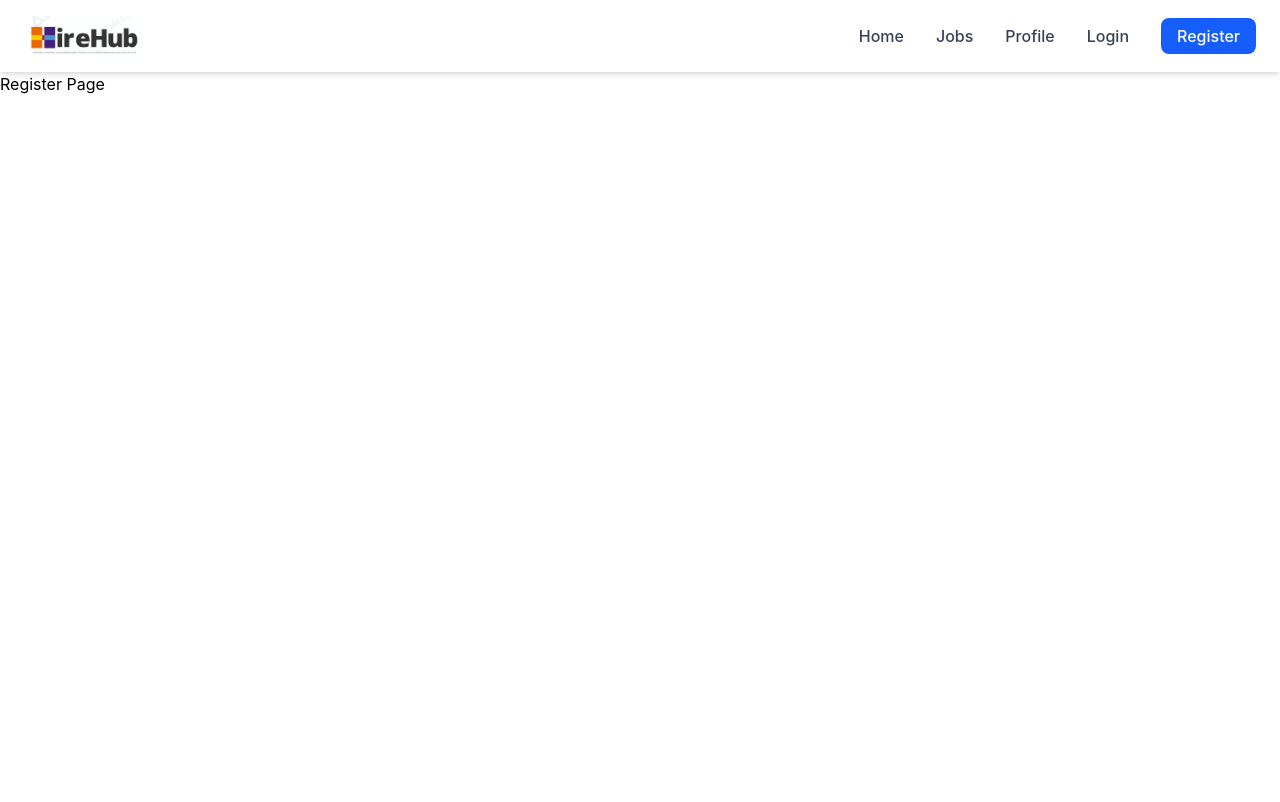
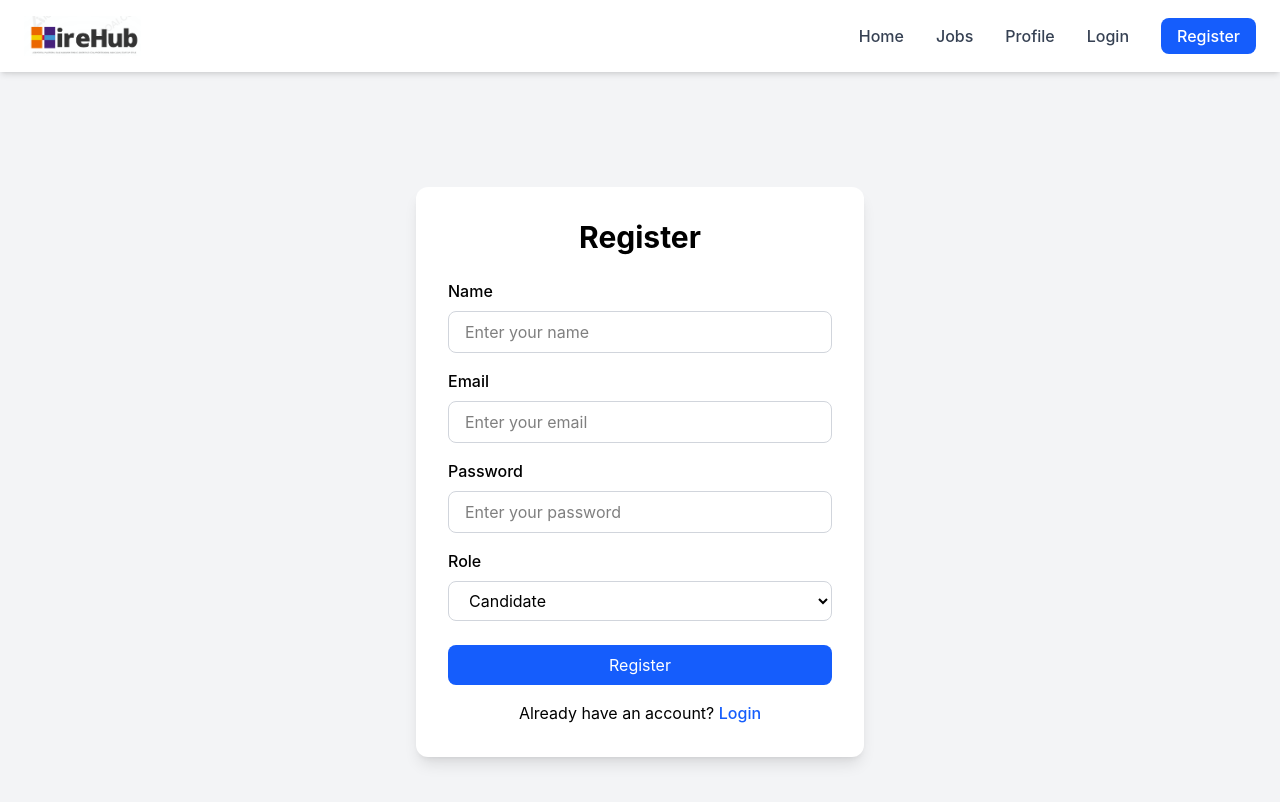
Before and after one commit to kumarharsh7070/Hirehub-mern, a React (Vite) app in the folder FRONTED/: page /register in a window 1280 px wide. Shown: the top 802 px of the page. Built offline with nearby package versions, Linux system fonts and the light colour scheme.

Commit message:
Add register and update

```diff
--- a/FRONTED/src/pages/Login.jsx
+++ b/FRONTED/src/pages/Login.jsx
@@ -1,7 +1,7 @@
 import { useState } from "react";
+import { Link } from "react-router-dom";
 
 function Login() {
-
   const [email, setEmail] = useState("");
   const [password, setPassword] = useState("");
 
@@ -23,6 +23,7 @@ function Login() {
 
         <form onSubmit={handleSubmit}>
 
+          {/* Email */}
           <div className="mb-4">
             <label className="block mb-2 font-medium">
               Email
@@ -37,6 +38,7 @@ function Login() {
             />
           </div>
 
+          {/* Password */}
           <div className="mb-6">
             <label className="block mb-2 font-medium">
               Password
@@ -51,12 +53,24 @@ function Login() {
             />
           </div>
 
+          {/* Login Button */}
           <button
             type="submit"
             className="w-full bg-blue-600 text-white py-2 rounded-lg hover:bg-blue-700"
           >
             Login
           </button>
+
+          {/* Register Link */}
+          <p className="text-center mt-4">
+            Don't have an account?{" "}
+            <Link
+              to="/register"
+              className="text-blue-600 font-medium hover:underline"
+            >
+              Register
+            </Link>
+          </p>
 
         </form>
 
--- a/FRONTED/src/pages/Register.jsx
+++ b/FRONTED/src/pages/Register.jsx
@@ -1,10 +1,120 @@
+import { useState } from "react";
+import { Link } from "react-router-dom";
 function Register() {
-    return(
-        <div>
-            <h1>Register Page</h1>
-            {/* Add your registration form here */}
-        </div>
-    )
+  const [name, setName] = useState("");
+  const [email, setEmail] = useState("");
+  const [password, setPassword] = useState("");
+  const [role, setRole] = useState("candidate");
+
+  const handleSubmit = (e) => {
+    e.preventDefault();
+
+    console.log({
+      name,
+      email,
+      password,
+      role,
+    });
+  };
+
+  return (
+    <div className="min-h-screen flex items-center justify-center bg-gray-100">
+
+      <div className="bg-white p-8 rounded-xl shadow-lg w-full max-w-md">
+
+        <h1 className="text-3xl font-bold text-center mb-6">
+          Register
+        </h1>
+
+        <form onSubmit={handleSubmit}>
+
+          {/* Name */}
+          <div className="mb-4">
+            <label className="block mb-2 font-medium">
+              Name
+            </label>
+
+            <input
+              type="text"
+              placeholder="Enter your name"
+              value={name}
+              onChange={(e) => setName(e.target.value)}
+              className="w-full border border-gray-300 rounded-lg px-4 py-2"
+            />
+          </div>
+
+          {/* Email */}
+          <div className="mb-4">
+            <label className="block mb-2 font-medium">
+              Email
+            </label>
+
+            <input
+              type="email"
+              placeholder="Enter your email"
+              value={email}
+              onChange={(e) => setEmail(e.target.value)}
+              className="w-full border border-gray-300 rounded-lg px-4 py-2"
+            />
+          </div>
+
+          {/* Password */}
+          <div className="mb-4">
+            <label className="block mb-2 font-medium">
+              Password
+            </label>
+
+            <input
+              type="password"
+              placeholder="Enter your password"
+              value={password}
+              onChange={(e) => setPassword(e.target.value)}
+              className="w-full border border-gray-300 rounded-lg px-4 py-2"
+            />
+          </div>
+
+          {/* Role */}
+          <div className="mb-6">
+            <label className="block mb-2 font-medium">
+              Role
+            </label>
+
+            <select
+              value={role}
+              onChange={(e) => setRole(e.target.value)}
+              className="w-full border border-gray-300 rounded-lg px-4 py-2"
+            >
+              <option value="candidate">
+                Candidate
+              </option>
+
+              <option value="recruiter">
+                Recruiter
+              </option>
+            </select>
+          </div>
+
+          <button
+            type="submit"
+            className="w-full bg-blue-600 text-white py-2 rounded-lg hover:bg-blue-700"
+          >
+            Register
+          </button>
+<p className="text-center mt-4">
+  Already have an account?{" "}
+  <Link
+    to="/login"
+    className="text-blue-600 font-medium"
+  >
+    Login
+  </Link>
+</p>
+        </form>
+
+      </div>
+
+    </div>
+  );
 }
 
 export default Register;
```
